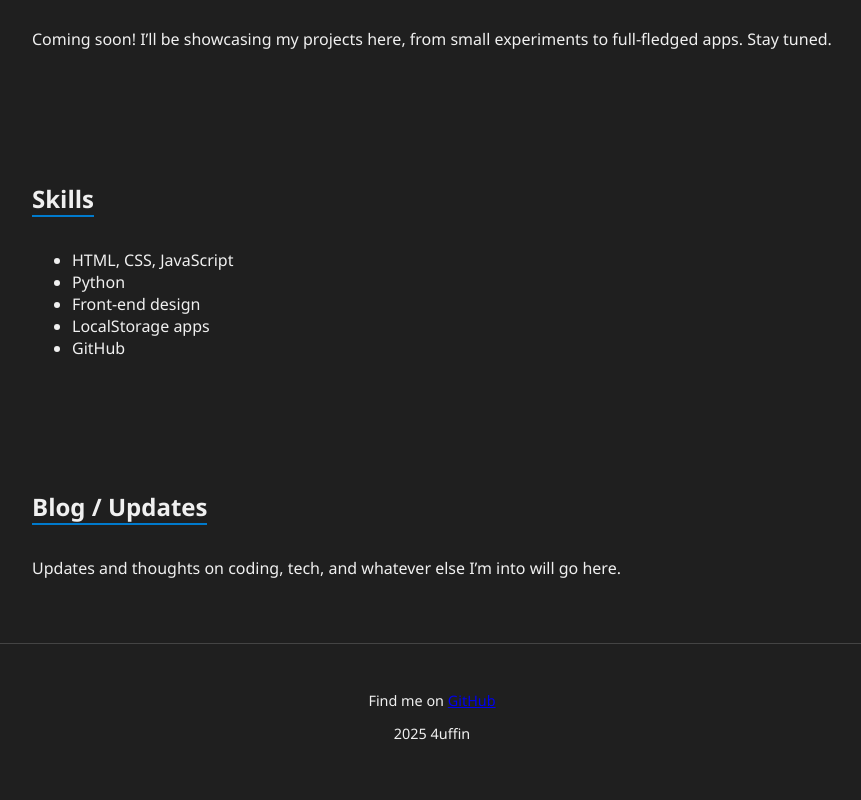
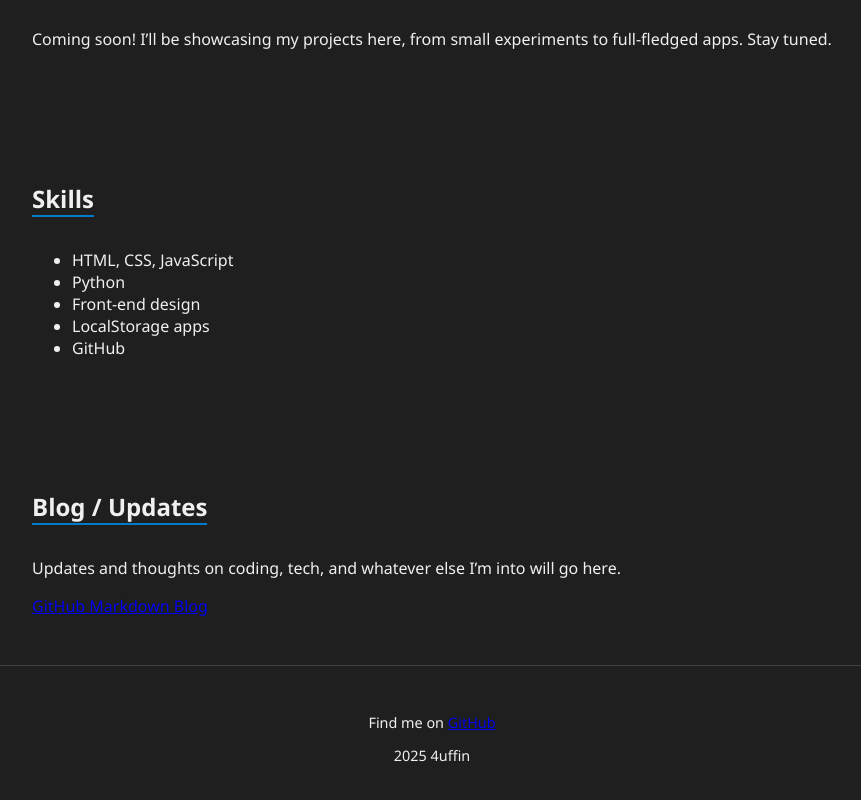
Before and after one commit to 4uffin/4uffin.github.io, a plain HTML site: page index.html in a window 1280 px wide. Shown: the part 663-1463 px from the top of the page, without its empty margins (208-1069 px from the left). Drawn offline with Linux system fonts and the light colour scheme.

Commit message:
Update index.html

```diff
--- a/index.html
+++ b/index.html
@@ -149,6 +149,7 @@
   <section id="blog">
     <h2>Blog / Updates</h2>
     <p>Updates and thoughts on coding, tech, and whatever else I’m into will go here.</p>
+    <a href="https://github.com/4uffin/inside-github/tree/main/blog">GitHub Markdown Blog</a>
   </section>
 
   <footer>
```
